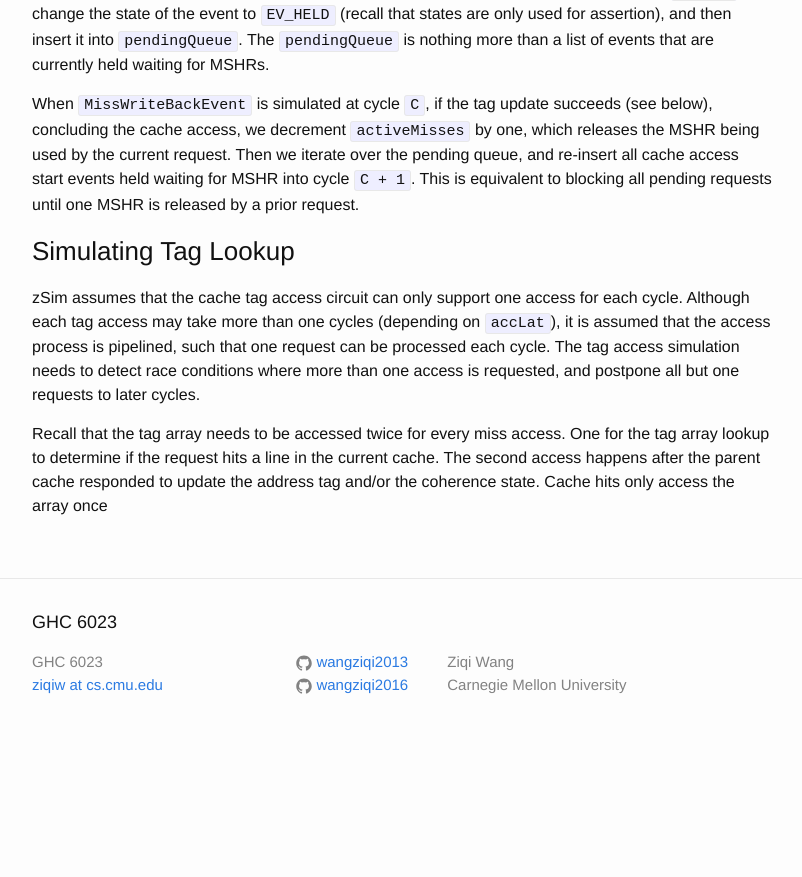
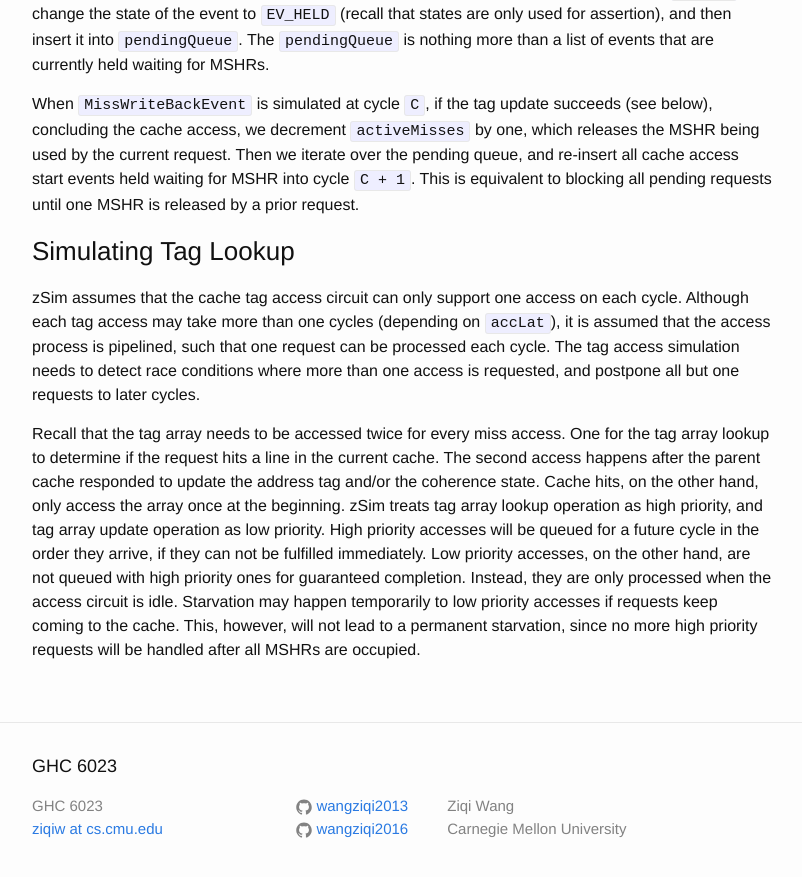
Before and after one commit to wangziqi2013/wangziqi2013.github.io, a Jekyll site: the page built from _posts/2019-01-22-understand-zsim-contention-sim.markdown, in a window 1280 px wide and 900 px high, scrolled down 12819 px. Shown: the top 877 px of the window, without its empty margins (238-1040 px from the left). Built offline with Jekyll 4.4.1, drawn with Linux system fonts in a browser that asks for light colours; before the commit the page ends 13575 px from its top, so only the background shows below that.

Commit message:
Small change

```diff
--- a/_posts/2019-01-22-understand-zsim-contention-sim.markdown
+++ b/_posts/2019-01-22-understand-zsim-contention-sim.markdown
@@ -471,11 +471,17 @@ equivalent to blocking all pending requests until one MSHR is released by a prio
 
 ### Simulating Tag Lookup
 
-zSim assumes that the cache tag access circuit can only support one access for each cycle. Although each tag access may
+zSim assumes that the cache tag access circuit can only support one access on each cycle. Although each tag access may
 take more than one cycles (depending on `accLat`), it is assumed that the access process is pipelined, such that one
 request can be processed each cycle. The tag access simulation needs to detect race conditions where more than one
 access is requested, and postpone all but one requests to later cycles.
 
 Recall that the tag array needs to be accessed twice for every miss access. One for the tag array lookup to determine if
 the request hits a line in the current cache. The second access happens after the parent cache responded to update
-the address tag and/or the coherence state. Cache hits only access the array once
+the address tag and/or the coherence state. Cache hits, on the other hand, only access the array once at the beginning.
+zSim treats tag array lookup operation as high priority, and tag array update operation as low priority. High priority
+accesses will be queued for a future cycle in the order they arrive, if they can not be fulfilled immediately. Low priority
+accesses, on the other hand, are not queued with high priority ones for guaranteed completion. Instead, they are only
+processed when the access circuit is idle. Starvation may happen temporarily to low priority accesses if requests keep
+coming to the cache. This, however, will not lead to a permanent starvation, since no more high priority requests will
+be handled after all MSHRs are occupied.
```
